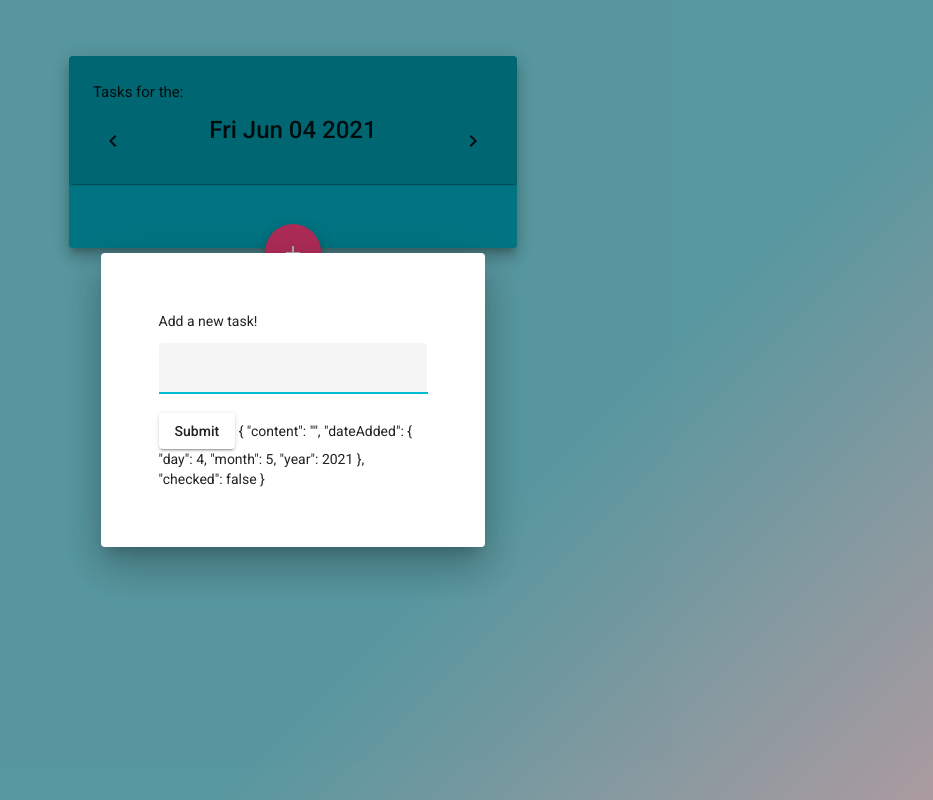
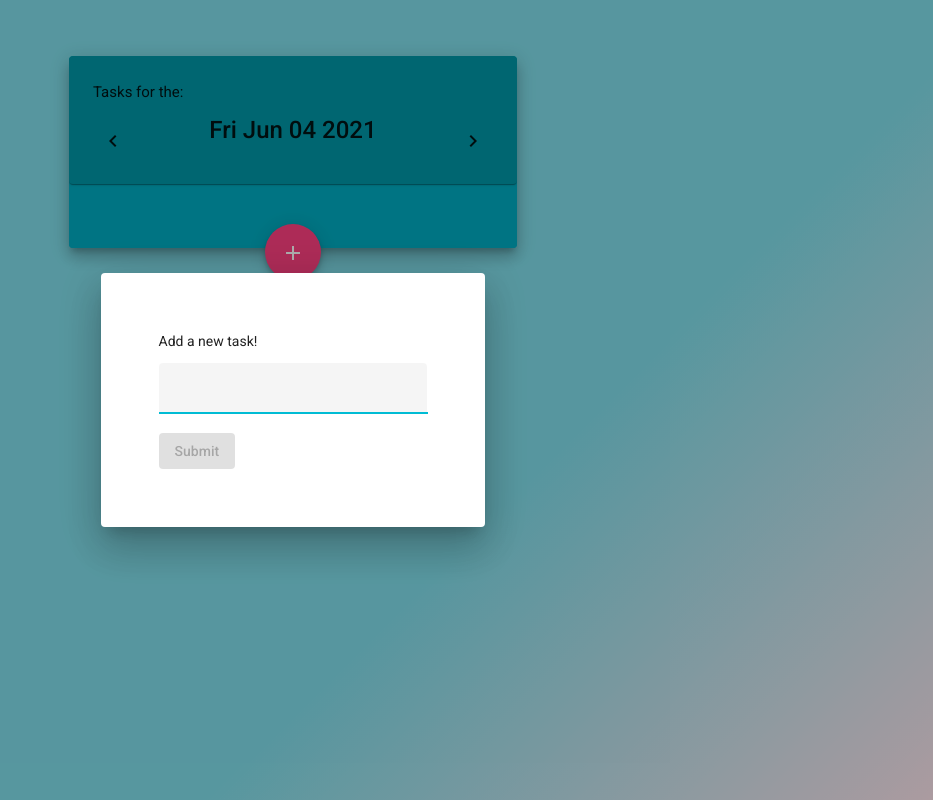
Before and after one commit to Foxar/angular-todo-app, an Angular app: page / in a window 1280 px wide. Both pictures are taken after a click on the button "add". Shown: the whole page, without its empty margins (347-1280 px from the left). Built offline with nearby package versions, Linux system fonts and the light colour scheme; data requests are answered from the project's data file.

Commit message:
Added rudimentary validtion to the form, making the input required.

```diff
--- a/src/app/add-task-dialog/add-task-dialog.component.html
+++ b/src/app/add-task-dialog/add-task-dialog.component.html
@@ -1,10 +1,9 @@
 <div [className]="'new-task-dialog'">
-    <form #taskForm="ngForm">
+    <form #taskForm="ngForm" (ngSubmit)="onSubmit()">
         <p>Add a new task!</p>
         <mat-form-field appearance="fill">
-            <input matInput [(ngModel)]="model.content" name="content">
+            <input matInput [(ngModel)]="model.content" name="content" required>
         </mat-form-field>
-        <button mat-raised-button>Submit</button>
-        {{model | json}}
+        <button mat-raised-button [disabled]="!taskForm.form.valid">Submit</button>
     </form>
 </div>
```
